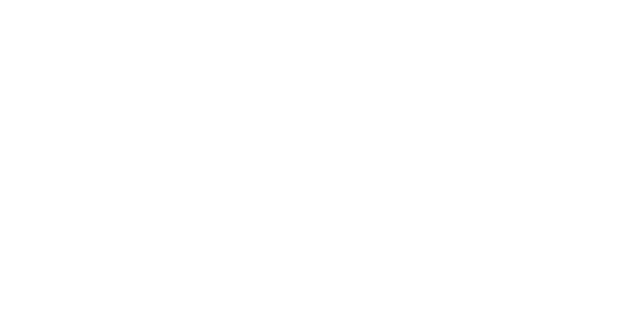
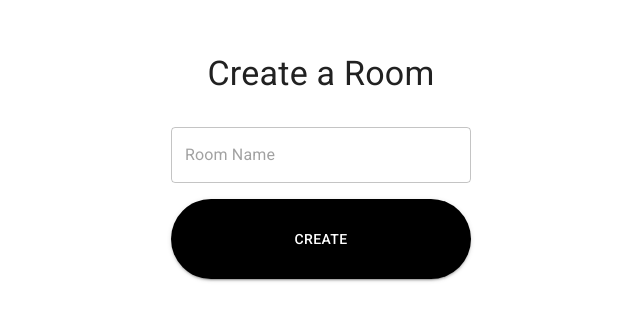
Before and after one commit to alik-balika/guessing_game, a React (Vite) app: page /create in a window 1280 px wide. Before the commit this address had no page. Shown: the part 242-562 px from the top of the page, without its empty margins (319-959 px from the left). Built offline with nearby package versions, Linux system fonts and the light colour scheme.

Commit message:
create CreatePage and navigate to it by pressing the Create a Room button in the HomePage

```diff
--- a/src/App.jsx
+++ b/src/App.jsx
@@ -2,7 +2,7 @@
 import { BrowserRouter, Routes, Route } from "react-router-dom";
 import { CssBaseline } from "@mui/material";
 
-import HomePage from "./pages/HomePage";
+import { HomePage, CreatePage } from "./pages";
 
 const App = () => {
   return (
@@ -10,6 +10,7 @@
       <CssBaseline />
       <Routes>
         <Route path="/" exact element={<HomePage />} />
+        <Route path="/create" exact element={<CreatePage />} />
       </Routes>
     </BrowserRouter>
   );
--- /dev/null
+++ b/src/pages/CreatePage.jsx
@@ -0,0 +1,29 @@
+import React from "react";
+import { Box, TextField } from "@mui/material";
+import Header from "../components/Header";
+import StyledButton from "../components/StyledButton";
+
+const CreatePage = () => {
+  return (
+    <Box
+      display="flex"
+      flexDirection="column"
+      alignItems="center"
+      justifyContent="center"
+      height="100dvh"
+    >
+      <Header title="Create a Room" />
+      <Box mt={2} width="300px">
+        <TextField
+          placeholder="Room Name"
+          variant="outlined"
+          fullWidth
+          sx={{ marginBottom: 2 }}
+        />
+        <StyledButton text="Create" />
+      </Box>
+    </Box>
+  );
+};
+
+export default CreatePage;
--- a/src/pages/HomePage.jsx
+++ b/src/pages/HomePage.jsx
@@ -1,5 +1,7 @@
 import React from "react";
 import { Box } from "@mui/material";
+import { Link } from "react-router-dom";
+
 import Header from "../components/Header";
 import StyledButton from "../components/StyledButton";
 
@@ -10,11 +12,13 @@
       flexDirection="column"
       alignItems="center"
       justifyContent="center"
-      height="100vh"
+      height="100dvh"
     >
       <Header title="Guessing Game" />
       <Box mt={2}>
-        <StyledButton text="Create a Room" mb={2} />
+        <Link to="/create">
+          <StyledButton text="Create a Room" mb={2} />
+        </Link>
         <StyledButton text="Join a Room" />
         <div style={{}}></div>
       </Box>
--- /dev/null
+++ b/src/pages/index.js
@@ -0,0 +1,2 @@
+export { default as HomePage } from "./HomePage";
+export { default as CreatePage } from "./CreatePage";
```
